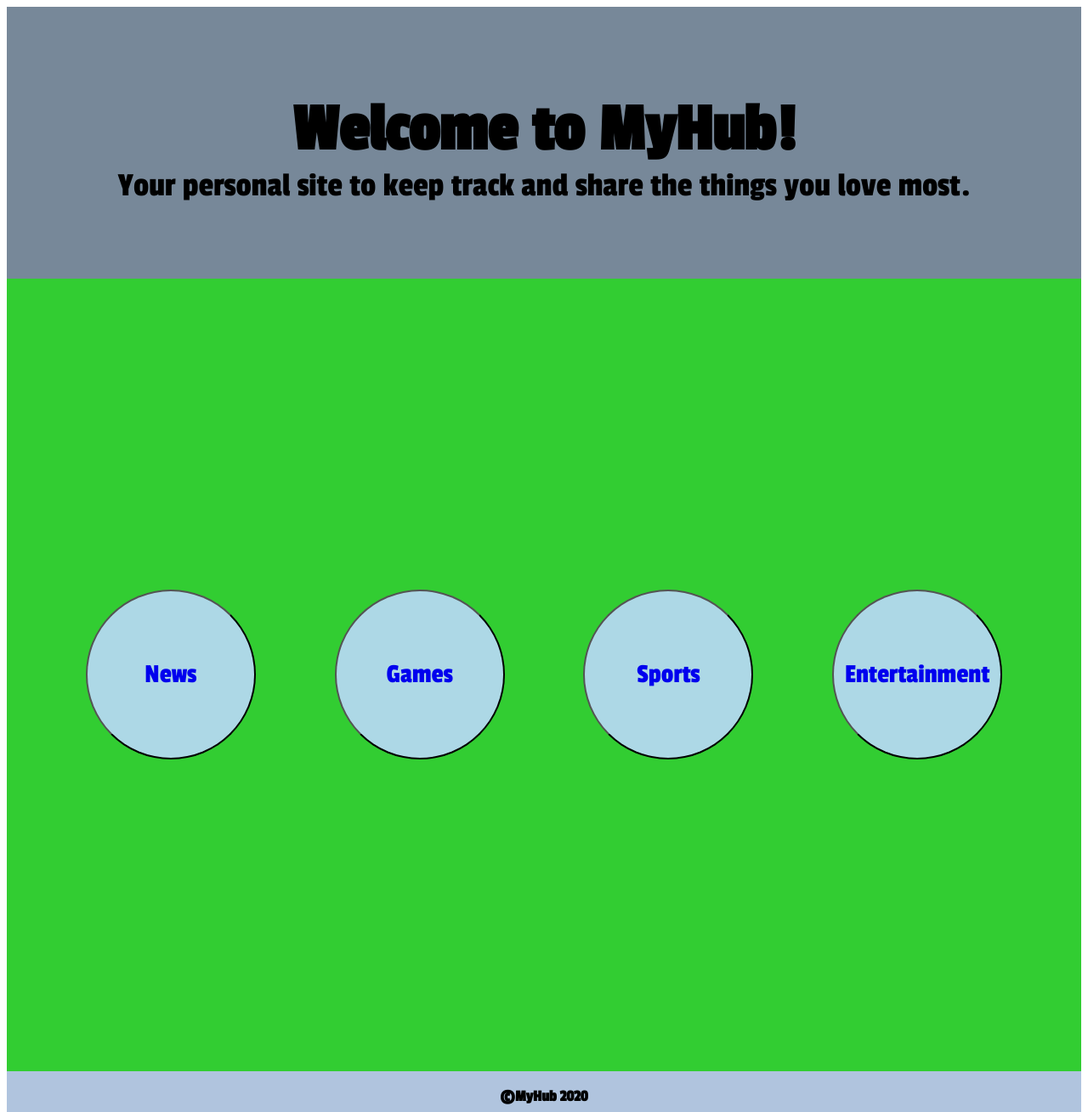
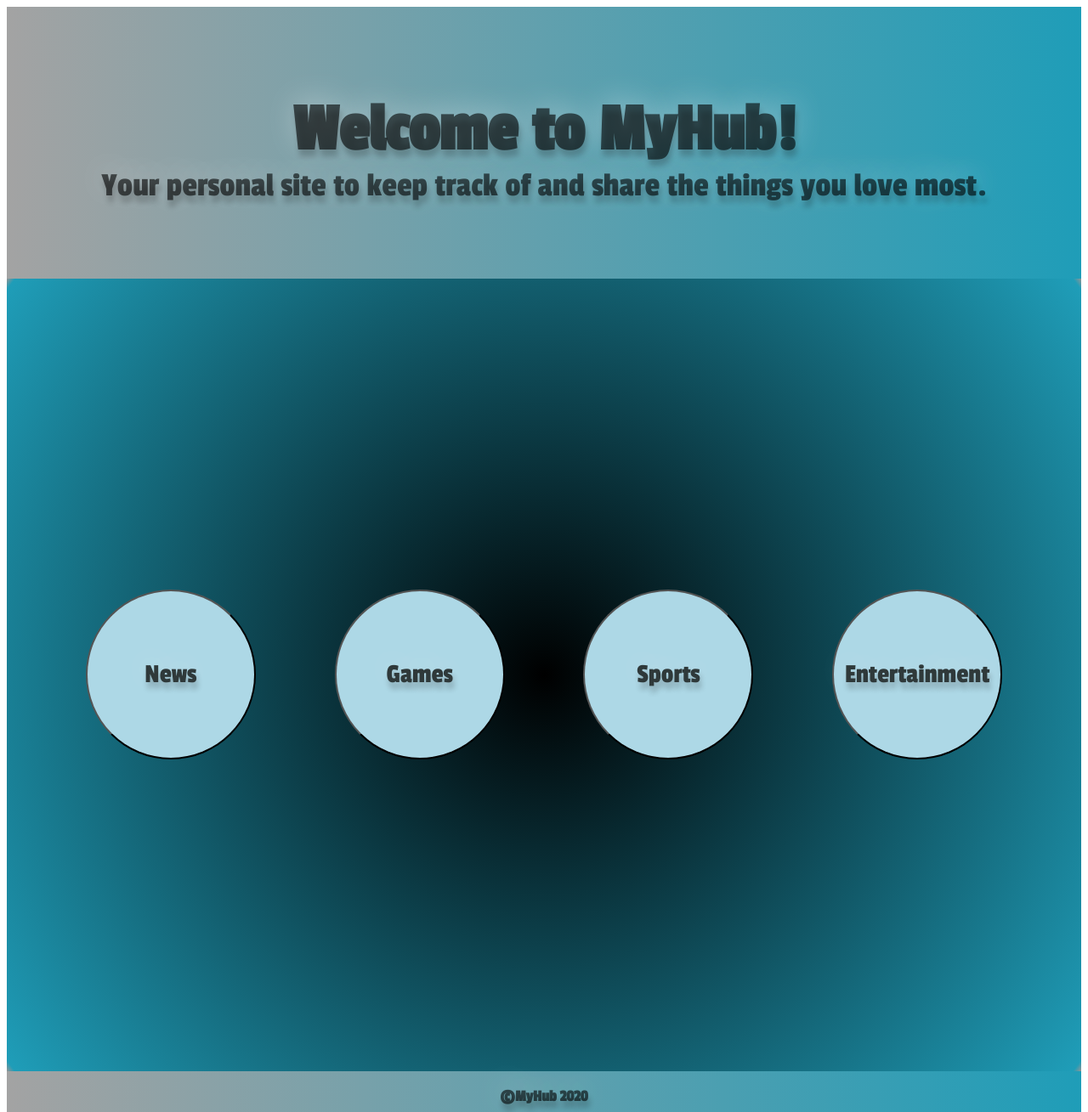
Before and after one commit to MatthewHettler/MyHub, a plain HTML site: page index.html in a window 1280 px wide. Shown: the top 1309 px of the page at 85% size. Drawn offline with Linux system fonts and the light colour scheme.

Commit message:
Finished the index page for now.

```diff
--- a/index.html
+++ b/index.html
@@ -10,7 +10,7 @@
 <body>
     <header>
         <h1 class="header-title">Welcome to MyHub!</h1>
-        <p class="header-ptag">Your personal site to keep track and share the things you love most.</p>
+        <p class="header-ptag">Your personal site to keep track of and share the things you love most.</p>
     </header>
     <main>
         <section class="section1">
--- a/style.css
+++ b/style.css
@@ -9,7 +9,8 @@ body{
 }
 
 header{
-    background-color: lightslategray;
+    background: rgb(163,163,163);
+background: linear-gradient(90deg, rgba(163,163,163,1) 0%, rgba(31,157,184,1) 100%);
     width: 100%;
     height: 20rem;
     text-align: center;
@@ -18,6 +19,8 @@ header{
     justify-content: center;
     align-items: center;
     font-size: 2.5rem;
+    color: rgba(0,0,0,0.6);
+text-shadow: 2px 8px 6px rgba(0,0,0,0.2), 0px -5px 35px rgba(255,255,255,0.3);
 }
 
 .header-title{
@@ -29,15 +32,19 @@ header{
 }
 
 footer{
-    background-color: lightsteelblue;
+    background: rgb(163,163,163);
+background: linear-gradient(90deg, rgba(163,163,163,1) 0%, rgba(31,157,184,1) 100%);
     width: 100%;
     height: 4rem;
     display: flex;
     justify-content: space-evenly;
+    color: rgba(0,0,0,0.6);
+text-shadow: 2px 8px 6px rgba(0,0,0,0.2), 0px -5px 35px rgba(255,255,255,0.3);
 }
 
 .section1{
-    background-color: limegreen;
+    background: rgb(0,0,0);
+background: radial-gradient(circle, rgba(0,0,0,1) 0%, rgba(31,157,184,1) 99%, rgba(148,148,148,1) 100%);
     width: 100%;
     height: 58.3rem;
     display: flex;
@@ -58,9 +65,12 @@ footer{
     justify-content: center;
     font-size: 2rem;
     text-decoration: none;
+    color: rgba(0,0,0,0.6);
+text-shadow: 2px 8px 6px rgba(0,0,0,0.2), 0px -5px 35px rgba(255,255,255,0.3);
 }
 
 a{
     text-decoration: none;
     font-family: 'Passion One', cursive;
+    color: #2F393A;
 }
```
